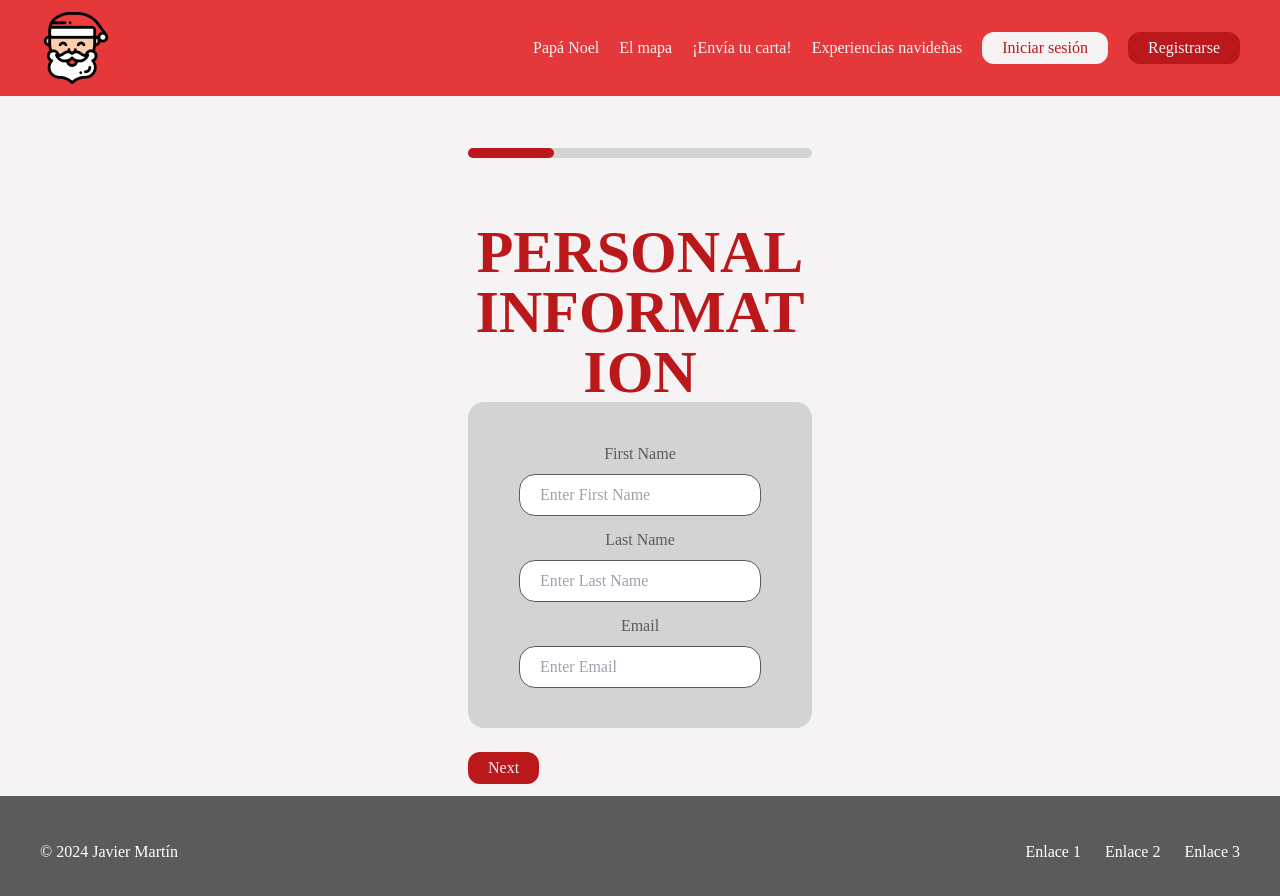
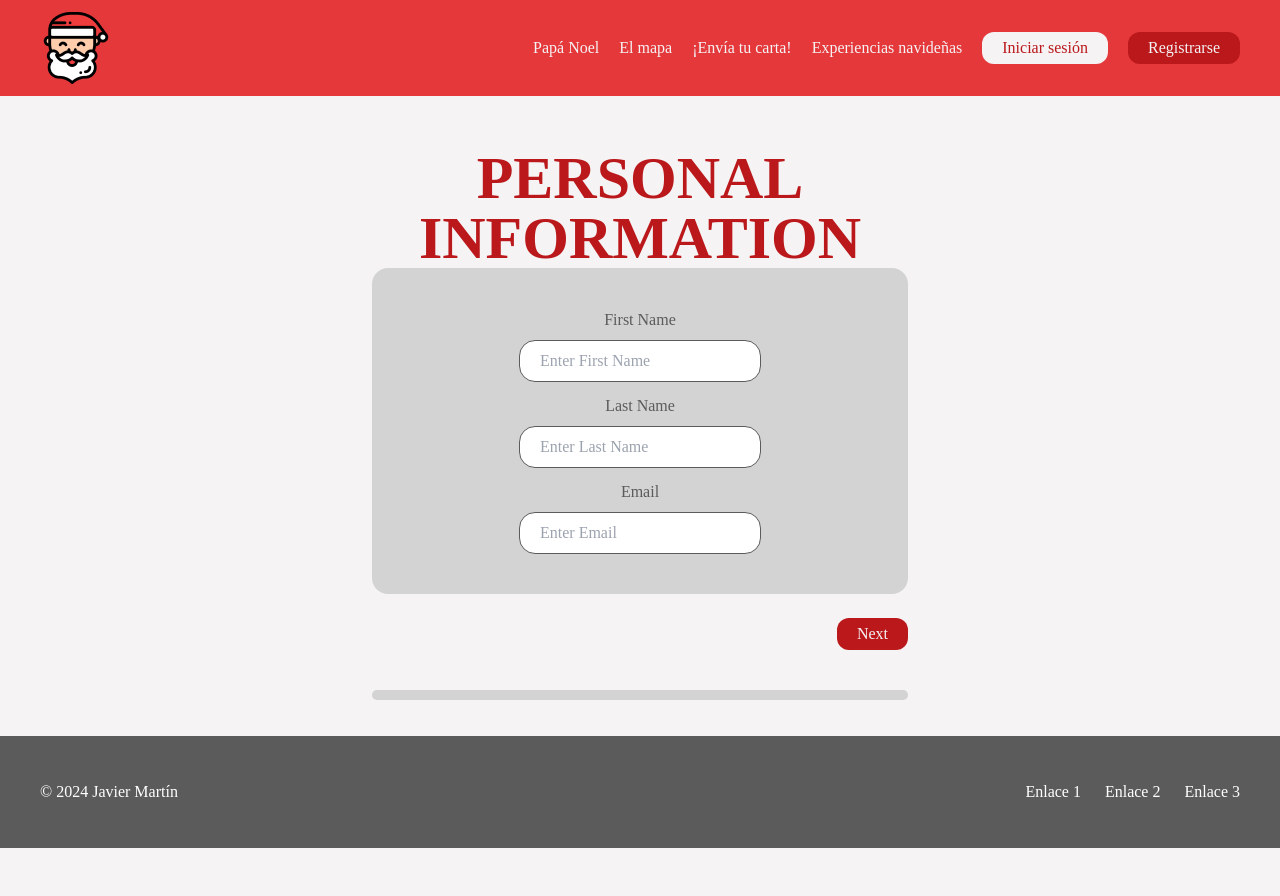
Before and after one commit to jmartinpizarro/ui-p4, a Next.js app: page /trip in a window 1280 px wide. Shown: the top 896 px of the page. After the commit the page ends 848 px from the top, so only its background shows below. Built offline with nearby package versions, Linux system fonts and the light colour scheme.

Commit message:
Add remaining Trip Reservation Form functionality

```diff
--- a/src/app/trip/page.tsx
+++ b/src/app/trip/page.tsx
@@ -1,13 +1,11 @@
 'use client'
 
-import React, { useState } from 'react';
+import React, { useState, useEffect, useRef } from 'react';
 import NavBar from '../sections/navBar';
 import Footer from '../sections/footer';
 import RedButton from '@/components/RedButton';
-// import WhiteButton from '@/components/WhiteButton';
 import Header from '@/components/Header';
-// import Paragraph from '@/components/Paragraph';
-// import Image from '@/components/Image';
+import Paragraph from '@/components/Paragraph';
 
 interface PersonalInfo {
   firstName: string;
@@ -62,11 +60,17 @@ const ProgressiveForm: React.FC = () => {
   });
 
   const handleNext = () => {
-    setStep((prev) => Math.min(prev + 1, totalSteps));
+    setStep((prev) => {
+      const nextStep = Math.min(prev + 1, totalSteps);
+      return nextStep;
+    });
   };
 
   const handleBack = () => {
-    setStep((prev) => Math.max(prev - 1, 1));
+    setStep((prev) => {
+      const prevStep = Math.max(prev - 1, 1);
+      return prevStep;
+    });
   };
 
   const getCurrentStepData = (): keyof FormData => {
@@ -100,11 +104,27 @@ const ProgressiveForm: React.FC = () => {
     }));
   };
 
+  const [showSuccessMessage, setShowSuccessMessage] = useState<boolean>(false);
+
   const handleSubmit = (e: React.FormEvent) => {
     e.preventDefault();
-    // Handle form data submission
-    console.log('Form submitted', formData);
+    // Save formData to local storage
+    localStorage.setItem('formData', JSON.stringify(formData));
+    // Show success message
+    setShowSuccessMessage(true);
+    // After 2 seconds, redirect to root page
+    setTimeout(() => {
+      window.location.href = '/';
+    }, 3000);
   };
+
+  const formRef = useRef<HTMLDivElement>(null);
+
+  useEffect(() => {
+    if (formRef.current) {
+      formRef.current.scrollIntoView({ behavior: 'smooth', block: 'start' });
+    }
+  }, [step]);
 
   const renderStep = () => {
     switch (step) {
@@ -253,12 +273,40 @@ const ProgressiveForm: React.FC = () => {
     }
   };
 
-  const progressPercentage = (step / totalSteps) * 100;
+  const progressPercentage = ((step - 1) / (totalSteps - 1)) * 100;
 
   return (
     <>
       <NavBar />
-      <div className="w-96 flex flex-col gap-10 px-5 py-3 mx-auto mt-10">
+      <div className="flex-grow">
+            {showSuccessMessage ? (
+              <div className="flex flex-col items-center justify-center mt-10">
+                <Header text="Form Submitted Successfully!" color="red" />
+                <Paragraph text="Thank you for submitting the form. You will be redirected shortly." />
+              </div>
+            ) : (
+              <div
+                ref={formRef}
+                className="max-w-xl w-full flex flex-col gap-10 px-5 py-3 mx-auto mt-10"
+              >
+          {/* Form */}
+          <form onSubmit={handleSubmit}>
+            {renderStep()}
+            {/* Buttons */}
+            <div className="flex mt-6">
+              {step > 1 && (
+                <RedButton text="Back" clicked={handleBack} />
+              )}
+              <div className="ml-auto">
+                {step < totalSteps && (
+                  <RedButton text="Next" clicked={handleNext} />
+                )}
+                {step === totalSteps && (
+                  <RedButton text="Submit" type="submit" />
+                )}
+              </div>
+            </div>
+          </form>
           {/* Progress Bar */}
           <div className="mb-6">
             <div className="w-full bg-grey rounded-full h-2.5">
@@ -268,26 +316,11 @@ const ProgressiveForm: React.FC = () => {
               ></div>
             </div>
           </div>
-        {/* Form */}
-        <form onSubmit={handleSubmit}>
-          {renderStep()}
-          {/* Buttons */}
-          <div className="flex justify-between mt-6">
-            {step > 1 && (
-              <RedButton text="Back" clicked={handleBack} />
+        </div>
       )}
-            {step < totalSteps && (
-              <RedButton text="Next" clicked={handleNext} />
-            )}
-            {step === totalSteps && (
-              <RedButton text="Submit" type="submit" />
-            )}
-          </div>
-        </form>
       </div>
       <Footer />
     </>
   );
 };
-
 export default ProgressiveForm;
--- a/src/components/RedButton.tsx
+++ b/src/components/RedButton.tsx
@@ -1,10 +1,11 @@
 interface RedButtonProps {
   text: string;
-  clicked: (() => void) | string;
+  clicked?: (() => void) | string;
+  type?: 'button' | 'submit' | 'reset';
   className?: string; // Nueva propiedad para clases adicionales
 }
 
-const RedButton: React.FC<RedButtonProps> = ({ text, clicked, className }) => {
+const RedButton: React.FC<RedButtonProps> = ({ text, clicked, type = 'button', className }) => {
   const handleClick = () => {
       if (typeof clicked === 'function') {
           clicked();
@@ -15,8 +16,9 @@ const RedButton: React.FC<RedButtonProps> = ({ text, clicked, className }) => {
 
   return (
       <button
+          type={type}
           className={`bg-red px-5 py-1 rounded-xl text-background hover:bg-background hover:text-red transition ease-in duration-200 ${className}`}
-          onClick={handleClick}
+          onClick={clicked ? handleClick : undefined}
       >
           {text}
       </button>
```
Lines whose indentation alone changed are shown as unchanged.
